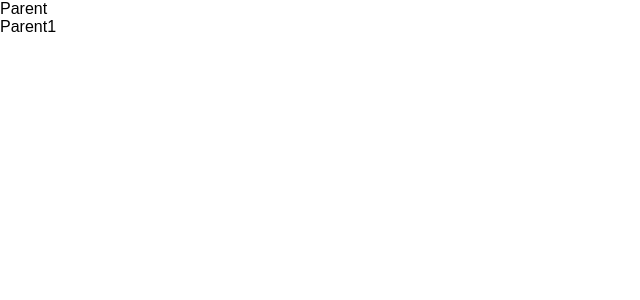
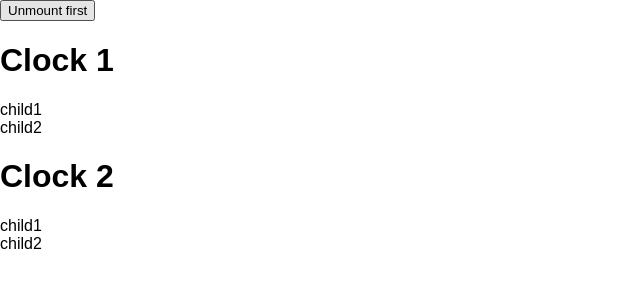
Before and after one commit to mayyu9/react-learning, a React (Create React App) app: page / in a window 1280 px wide. Shown: the top 300 px of the page, without its empty margins (0-640 px from the left). Built offline with nearby package versions, Linux system fonts and the light colour scheme.

Commit message:
unmount exmaple, methods won't get destroyed

```diff
--- /dev/null
+++ b/src/Unmount/Clock.js
@@ -0,0 +1,51 @@
+import React from 'react';
+import ChildUnmount2 from './ChildUnmount2';
+import ChildUnmount1 from './ChildUnmount1';
+
+class Clock extends React.Component {
+    constructor(props) {
+      super(props);
+      this.state = {count: 1};
+    }
+
+    /*
+        when the component is mounted, set a timeinterval loop which will render the component.
+        when we unmount first clock component, even then also clock 1 function exists.
+
+        Reason why still methods exist even after component got :
+
+        React will remove the Components from the UI and ready them for Garbage Collection, however even when the DOM elements have been removed
+        the class instances are not so the methods, props still exist and hence setInterval continues to be executed.
+        Only when the references to this.ticks() and this.props are not longer used, they will be eligible for garbage collection.
+
+        reffer:
+        https://stackoverflow.com/questions/45162985/how-function-exist-after-component-has-been-unmounted
+    */
+    componentDidMount() {
+      this.timerID = setInterval(
+        () => this.tick(),
+        3000
+      );
+    }
+
+    componentWillUnmount() {
+      //clearInterval(this.timerID);
+      console.log('unmount:'+this.props.no );
+    }
+
+    tick() {
+       console.log('called', this.props.no);
+    }
+
+    render() {
+      return (
+        <div>
+          <h1>Clock {this.props.no}</h1>
+          <ChildUnmount1 />
+          <ChildUnmount2 />
+        </div>
+      );
+    }
+  };
+
+  export default Clock;
--- /dev/null
+++ b/src/Unmount/Clock2.js
@@ -0,0 +1,32 @@
+import React from 'react';
+import Clock from './Clock';
+
+/*
+  in this example i am calling a clock component, which takes a props.
+  on click of the button i am unmounting the clock 1 component. this displays the unmounting life cycle.
+*/
+
+class Clock2 extends React.Component {
+
+    constructor(){
+       super();
+       this.state = {unMount: false}
+    }
+
+    click(){
+       console.log('unmounted successfully');
+       this.setState({unMount: !this.state.unMount})
+    }
+
+    render(){
+      return (
+         <div>
+            <button onClick={() => this.click()}>Unmount first</button>
+             {!this.state.unMount && <Clock no={1}/>}
+             <Clock no={2}/>
+         </div>
+      );
+    }
+  }
+
+  export default Clock2;
--- a/src/index.js
+++ b/src/index.js
@@ -14,6 +14,7 @@ import Search from './Search';
 import P1 from './p1'
 import Parent from './eGovt/parent';
 import ParentUnmount from './Unmount/ParentUnmount';
+import Clock2 from './Unmount/Clock2';
 
-ReactDOM.render(<ParentUnmount />, document.getElementById('root'));
+ReactDOM.render(<Clock2 />, document.getElementById('root'));
 registerServiceWorker();
```
Also changed, not shown: 1 other file (tests, documents, lock files or other folders).
